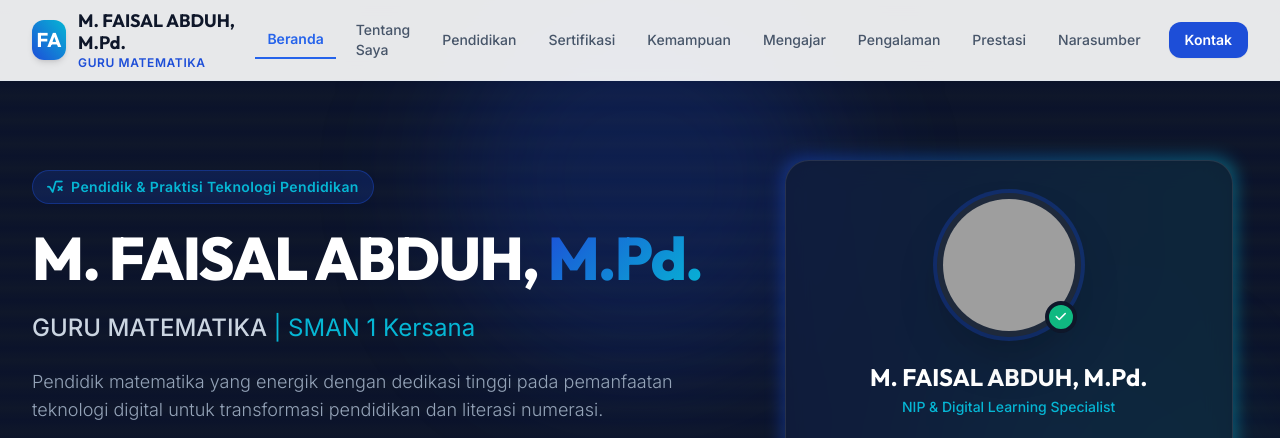
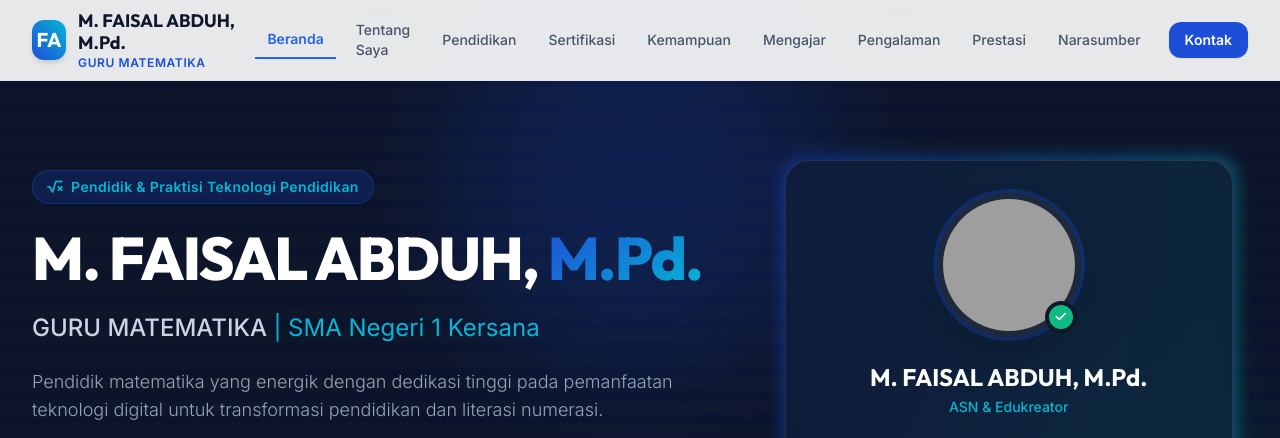
Before and after one commit to gurufa119/cv, a plain HTML site: page index.html in a window 1280 px wide. Shown: the top 438 px of the page. Drawn offline with nearby package versions, Linux system fonts and the light colour scheme; grey boxes are pictures that could not be loaded.

Commit message:
Update index.html

```diff
--- a/index.html
+++ b/index.html
@@ -3,7 +3,7 @@
 <head>
     <meta charset="UTF-8">
     <meta name="viewport" content="width=device-width, initial-scale=1.0">
-    <title>M. FAISAL ABDUH, M.Pd. | Portfolio & CV Guru Matematika</title>
+    <title>M. FAISAL ABDUH, M.Pd. | CV & Portfolio</title>
     <!-- Tailwind CSS -->
     <script src="https://cdn.tailwindcss.com"></script>
     <!-- Google Fonts Inter & Outfit -->
@@ -139,7 +139,7 @@
                     </h1>
 
                     <p class="text-xl sm:text-2xl font-medium text-slate-300">
-                        GURU MATEMATIKA <span class="text-brand-cyan font-normal">| SMAN 1 Kersana</span>
+                        GURU MATEMATIKA <span class="text-brand-cyan font-normal">| SMA Negeri 1 Kersana</span>
                     </p>
 
                     <p class="text-slate-400 text-base sm:text-lg max-w-2xl mx-auto lg:mx-0 font-light leading-relaxed">
@@ -190,7 +190,7 @@
 
                             <div>
                                 <h2 class="text-2xl font-bold font-heading text-white">M. FAISAL ABDUH, M.Pd.</h2>
-                                <p class="text-brand-cyan font-medium text-sm mt-1">NIP & Digital Learning Specialist</p>
+                                <p class="text-brand-cyan font-medium text-sm mt-1">ASN & Edukreator</p>
                             </div>
 
                             <div class="grid grid-cols-2 gap-3 pt-2 text-left">
```
